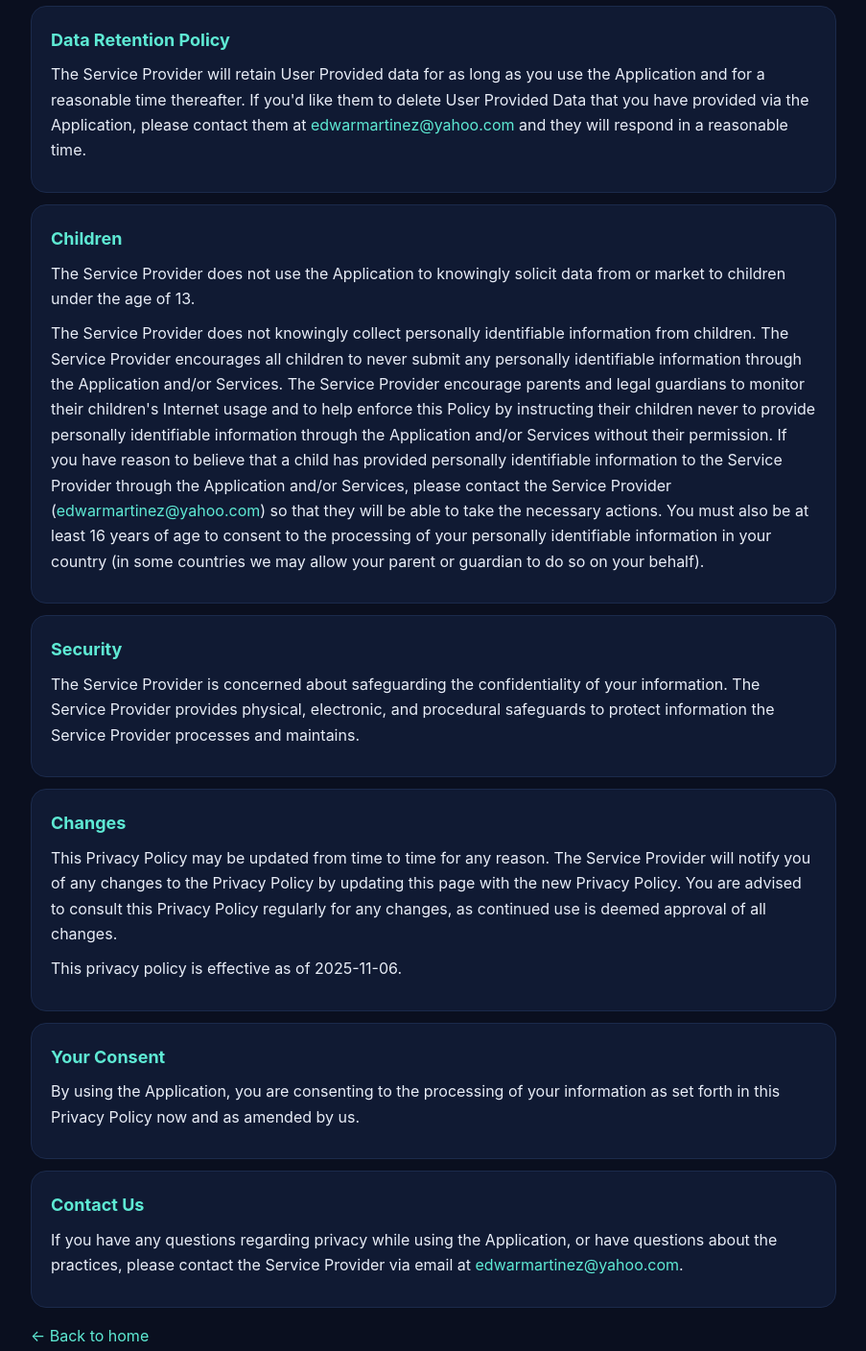
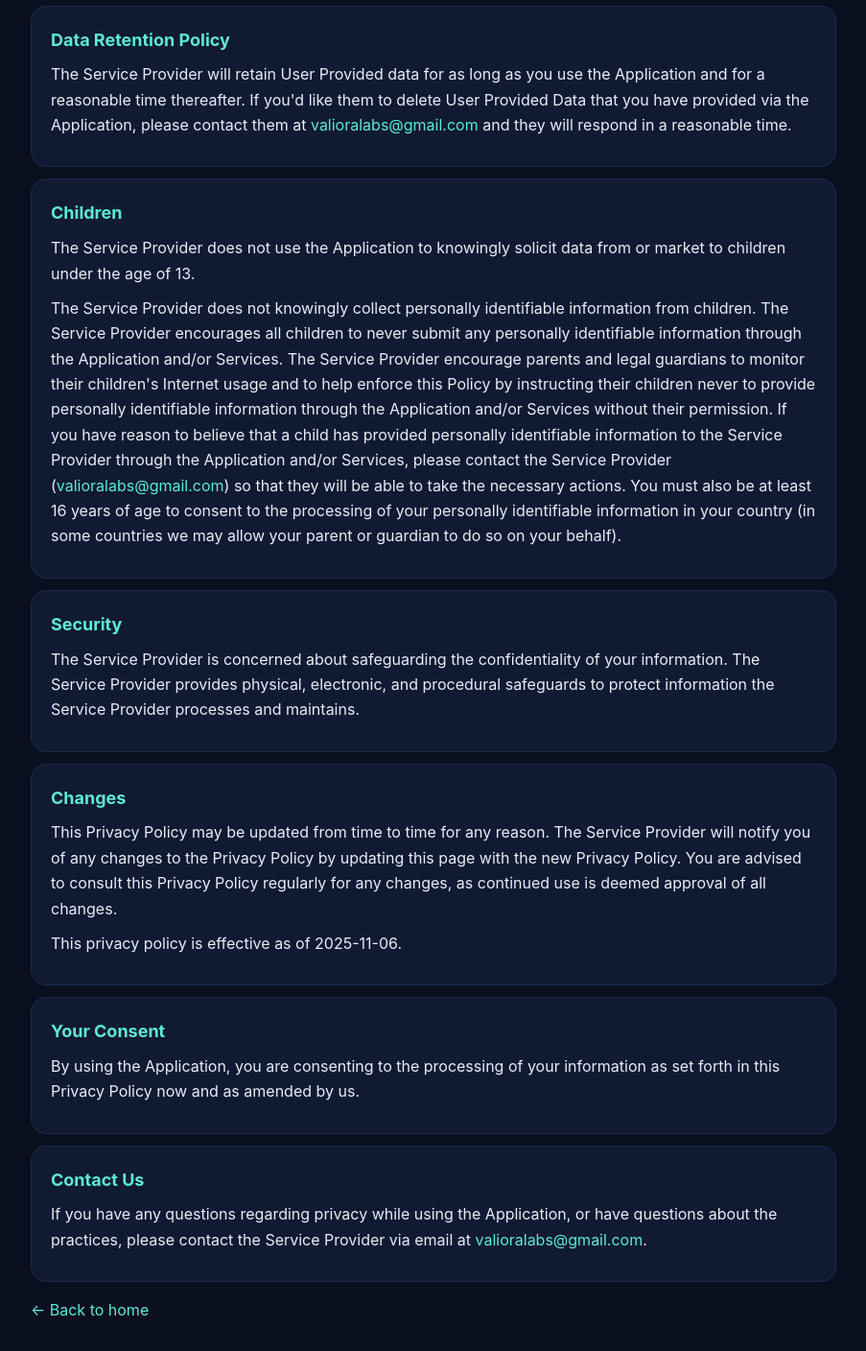
Before and after one commit to edwarfmartinez/KindQuestWeb, a plain HTML site: page privacy.html in a window 1280 px wide. Shown: the part 1320-2728 px from the top of the page at 96% size, without its empty margins (188-1091 px from the left). Drawn offline with Linux system fonts and the light colour scheme.

Commit message:
Update email

```diff
--- a/privacy.html
+++ b/privacy.html
@@ -69,13 +69,13 @@
 
     <section>
       <h2>Data Retention Policy</h2>
-      <p>The Service Provider will retain User Provided data for as long as you use the Application and for a reasonable time thereafter. If you'd like them to delete User Provided Data that you have provided via the Application, please contact them at <a href="mailto:edwarmartinez@yahoo.com">edwarmartinez@yahoo.com</a> and they will respond in a reasonable time.</p>
+      <p>The Service Provider will retain User Provided data for as long as you use the Application and for a reasonable time thereafter. If you'd like them to delete User Provided Data that you have provided via the Application, please contact them at <a href="mailto:valioralabs@gmail.com">valioralabs@gmail.com</a> and they will respond in a reasonable time.</p>
     </section>
 
     <section>
       <h2>Children</h2>
       <p>The Service Provider does not use the Application to knowingly solicit data from or market to children under the age of 13.</p>
-      <p>The Service Provider does not knowingly collect personally identifiable information from children. The Service Provider encourages all children to never submit any personally identifiable information through the Application and/or Services. The Service Provider encourage parents and legal guardians to monitor their children's Internet usage and to help enforce this Policy by instructing their children never to provide personally identifiable information through the Application and/or Services without their permission. If you have reason to believe that a child has provided personally identifiable information to the Service Provider through the Application and/or Services, please contact the Service Provider (<a href="mailto:edwarmartinez@yahoo.com">edwarmartinez@yahoo.com</a>) so that they will be able to take the necessary actions. You must also be at least 16 years of age to consent to the processing of your personally identifiable information in your country (in some countries we may allow your parent or guardian to do so on your behalf).</p>
+      <p>The Service Provider does not knowingly collect personally identifiable information from children. The Service Provider encourages all children to never submit any personally identifiable information through the Application and/or Services. The Service Provider encourage parents and legal guardians to monitor their children's Internet usage and to help enforce this Policy by instructing their children never to provide personally identifiable information through the Application and/or Services without their permission. If you have reason to believe that a child has provided personally identifiable information to the Service Provider through the Application and/or Services, please contact the Service Provider (<a href="mailto:valioralabs@gmail.com">valioralabs@gmail.com</a>) so that they will be able to take the necessary actions. You must also be at least 16 years of age to consent to the processing of your personally identifiable information in your country (in some countries we may allow your parent or guardian to do so on your behalf).</p>
     </section>
 
     <section>
@@ -96,7 +96,7 @@
 
     <section>
       <h2>Contact Us</h2>
-      <p>If you have any questions regarding privacy while using the Application, or have questions about the practices, please contact the Service Provider via email at <a href="mailto:edwarmartinez@yahoo.com">edwarmartinez@yahoo.com</a>.</p>
+      <p>If you have any questions regarding privacy while using the Application, or have questions about the practices, please contact the Service Provider via email at <a href="mailto:valioralabs@gmail.com">valioralabs@gmail.com</a>.</p>
     </section>
 
     <footer>
```
Also changed, not shown: index.html (+1 -1 lines), 1 other file.
